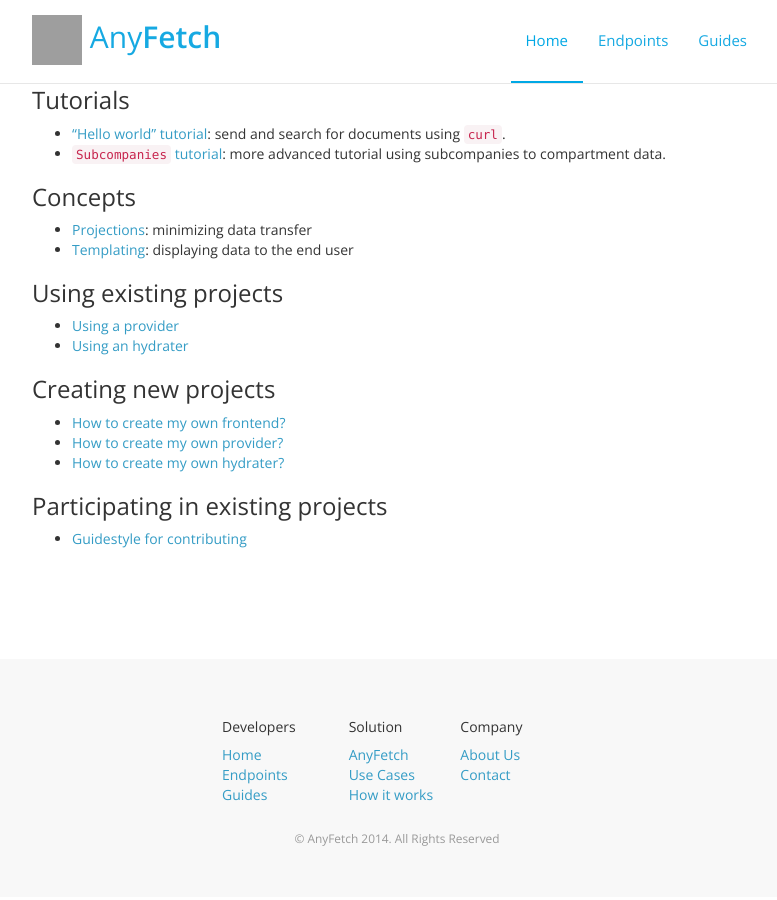
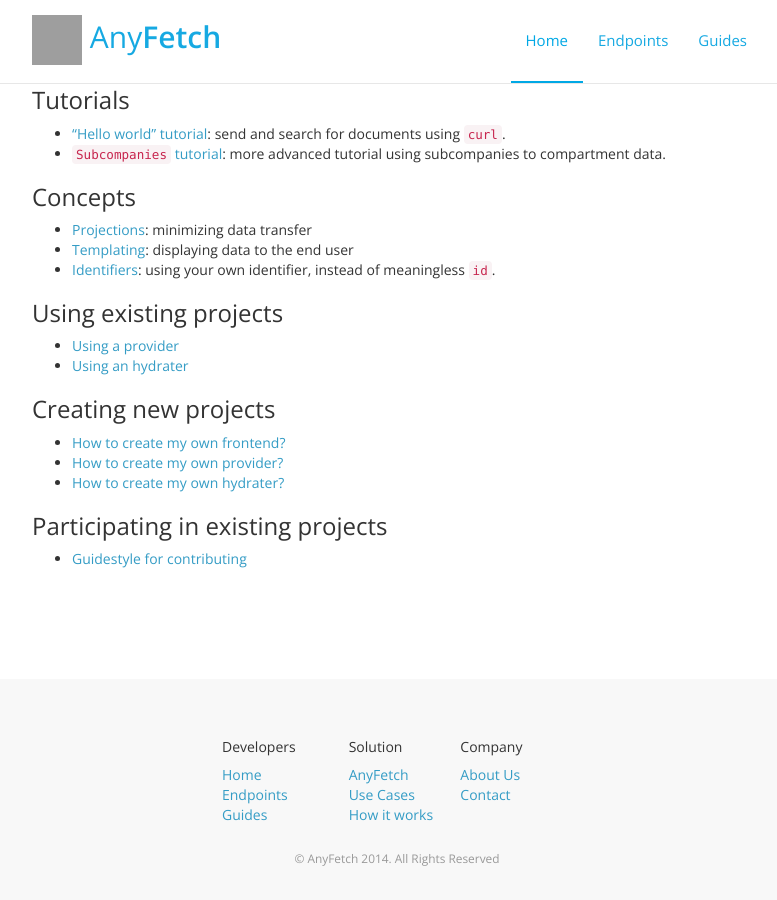
Before and after one commit to AnyFetch/developers.anyfetch.com, a Jekyll site: the page built from index.md, in a window 1280 px wide and 900 px high, scrolled down 2410 px. Shown: the whole window, without its empty margins (243-1020 px from the left). Built offline with Jekyll 4.4.1, drawn with Linux system fonts in a browser that asks for light colours; nearby versions of some CDN libraries; Markdown is read by kramdown in place of the engine named in the settings; grey boxes are pictures that could not be loaded.

Commit message:
Added identifier guide to guide list

```diff
--- a/_includes/guides.md
+++ b/_includes/guides.md
@@ -5,6 +5,7 @@
 ### Concepts
 * [Projections](/guides/concepts/projection.html): minimizing data transfer
 * [Templating](/guides/concepts/templating.html): displaying data to the end user
+* [Identifiers](/guides/concepts/identifier.html): using your own identifier, instead of meaningless `id`.
 
 ### Using existing projects
 * [Using a provider](/guides/using/provider.html)
```
